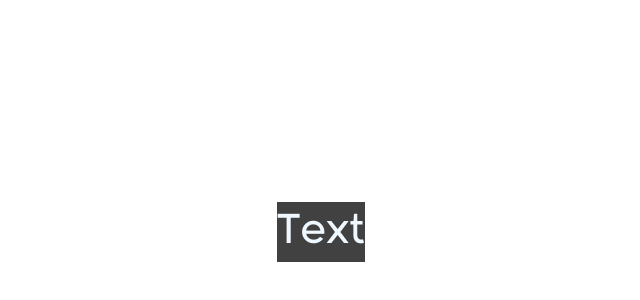
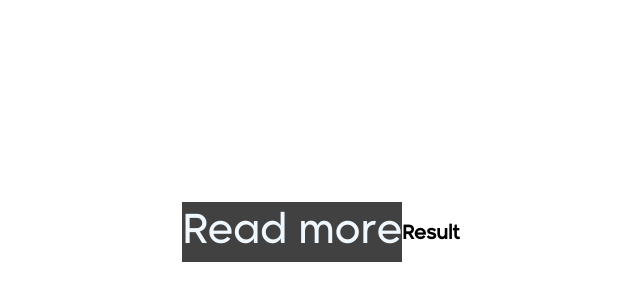
Before and after one commit to Karansiddiqui/font-issue, a plain HTML site: page index.html in a window 1280 px wide. Shown: the part 166-466 px from the top of the page, without its empty margins (319-959 px from the left). Drawn offline with nearby package versions, Linux system fonts and the light colour scheme.

Commit message:
Update index.html

```diff
--- a/index.html
+++ b/index.html
@@ -5,8 +5,16 @@
     <meta name="viewport" content="width=device-width, initial-scale=1.0">
     <title>Document</title>
     <link rel="stylesheet" href="style.css">
+    <link
+    href="https://cdn.jsdelivr.net/npm/remixicon@4.5.0/fonts/remixicon.css"
+    rel="stylesheet"
+/>
 </head>
 <body>
-    <div class="text">Text</div>
-</body>
+    <div class="text">
+        <span>Read more</span>
+    </div>
+
+
+    <h3 class="result-heading"><label>Result</label></h3>
 </html>
```
